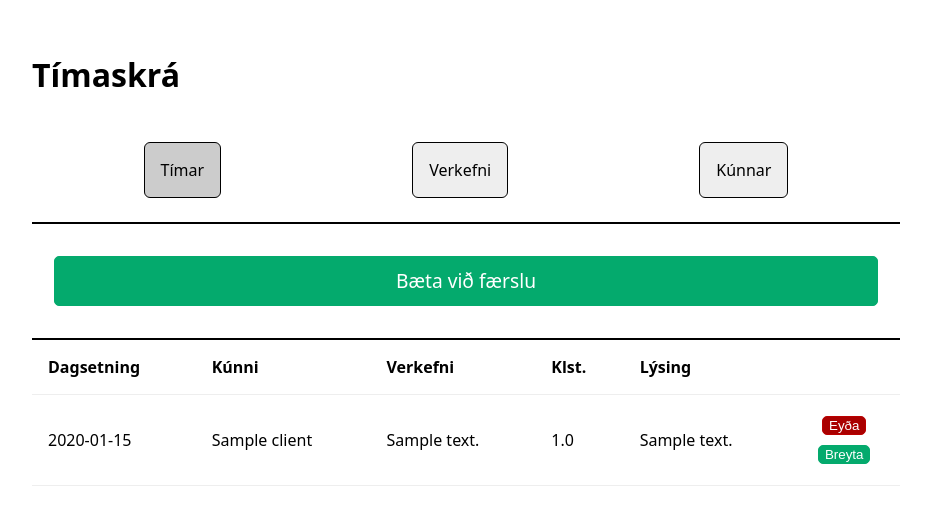
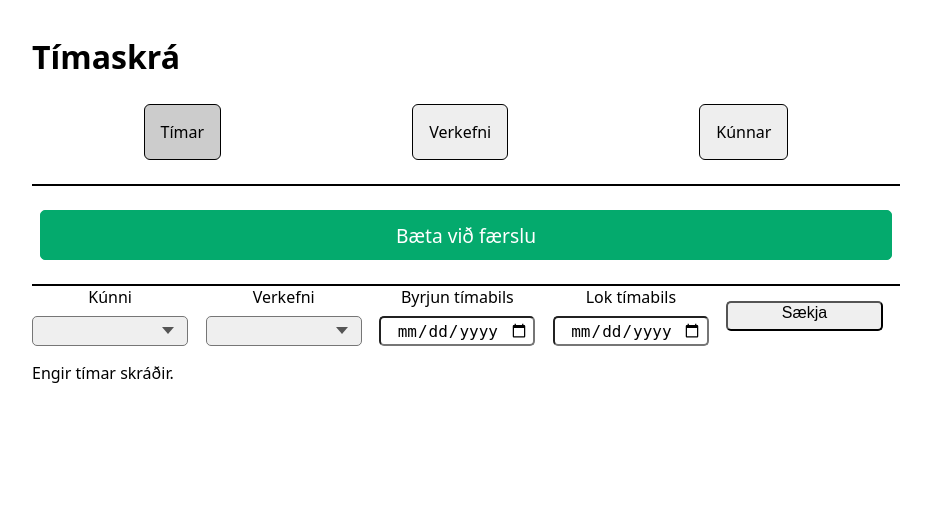
Before and after one commit to sindrimagg/timar, a Flask app: page /hours in a window 1280 px wide. Shown: the top 525 px of the page, without its empty margins (174-1105 px from the left). Run offline with Flask 3, Linux system fonts and the light colour scheme; tables that the repository leaves empty hold one stand-in row (values such as "Sample post"); lists and menus that the app fills with data are empty.

Commit message:
Bæta við fyrirspurnum

```diff
--- a/routes/hours.py
+++ b/routes/hours.py
@@ -1,15 +1,47 @@
 from flask import Blueprint, render_template, request, redirect, jsonify, flash, url_for
-from datetime import date
+from datetime import date, timedelta
 from extensions import db, navs
 from models import Project, Hour, Client
 
 bp = Blueprint('hours', __name__)
 
+def parse_date(date_str):
+    for fmt in ("%Y-%m-%d", "%Y-%m", "%Y"):
+        try:
+            return datetime.strptime(date_str, fmt).date()
+        except ValueError:
+            pass
+    raise ValueError(f"Unsupported date format: {date_str}")
+
 @bp.route('/hours', methods=['GET', 'POST'])
 def hours():
+    clients = Client.query.all()
+
+    client_id = request.args.get('client_id', type=int)
+    project_id = request.args.get('project_id', type=int)
+    start_date = request.args.get('start_date', '')
+    end_date = request.args.get('end_date', '')
+
+    q = Hour.query
+    if not any([client_id, project_id, start_date, end_date]):
+        q = q.filter(Hour.date >= (date.today() - timedelta(weeks=1)))
+    else:
+        if client_id:
+            q = q.filter(Hour.client_id == client_id)
+
+        if project_id:
+            q = q.filter(Hour.project_id == project_id)
+
+        if start_date:
+            q = q.filter(Hour.date >= start_date)
+
+        if end_date:
+            q = q.filter(Hour.date <= end_date)
+
     return render_template(
         'hours.html',
-        hours=Hour.query.order_by(Hour.date.desc()).all(),
+        hours=q.order_by(Hour.date.desc()).all(),
+        clients=clients,
         active='hours',
         navs=navs
     )
--- a/static/style.css
+++ b/static/style.css
@@ -14,7 +14,6 @@ body {
 }
 
 nav {
-  border-bottom: 2px solid black;
   padding: 1.5em 1em;
   display: flex;
   flex-direction: row;
@@ -42,6 +41,7 @@ nav a:hover {
   display: flex;
   justify-content: space-between;
   align-items: center;
+  height: 3rem;
 }
 
 .bar > h2 {
@@ -50,6 +50,7 @@ nav a:hover {
 }
 
 .container {
+  border-top: 2px solid black;
   display: flex;
   flex-direction: column;
 }
@@ -58,12 +59,30 @@ nav a:hover {
   display: flex;
   flex-direction: column;
   align-content: center;
+}
+
+.column * {
+  display: flex;
   justify-content: center;
 }
 
-.column form {
+.query {
   display: flex;
+  border-top: 2px solid black;
+  margin-top: 0.5rem;
+  flex-direction: column;
   justify-content: center;
+}
+
+.query label {
+  text-align: center;
+}
+
+.query * {
+  font-size: 1rem;
+  min-height: 30px;
+  align-content: center;
+  border-radius: 5px;
 }
 
 .row {
@@ -71,6 +90,7 @@ nav a:hover {
   width: 100%;
   justify-content: center;
   flex-direction: column;
+  align-content: center;
   margin-top: 0.5em;
 }
 
@@ -79,8 +99,7 @@ nav a:hover {
 }
 
 .row .post, .row .quit {
-  flex-basis: 95%;
-  width: 100%;
+  flex-basis: 100%;
   text-align: center;
 }
 
@@ -179,8 +198,7 @@ select {
 @media all and (min-width: 600px) {
   .row {
     flex-direction: row;
-    align-items: baseline;
-    margin-top: 1em;
+    align-items: center;
   }
   .row label {
     text-align: left;
@@ -193,13 +211,23 @@ select {
     width: 100%;
     min-height: 50px;
   }
+
+  .query {
+    flex-direction: row;
+    align-items: center;
+    justify-content: space-between;
+  }
+
+  .query * {
+    width: 90%;
+  }
 }
 
 table {
   width: 100%;
   border-top: 2px solid black;
   border-collapse: collapse;
-  margin-top: 1rem;
+  margin-top: 0.5rem;
 }
 
 th, td {
--- a/templates/form_hours.html
+++ b/templates/form_hours.html
@@ -16,7 +16,7 @@
 
   <div class="row">
     <label for="date">Dagsetning</label>
-    <input type="date" name="date" id="date" value="{{ item.date if item else today }}" required/>
+    <input type="date" name="date" id="date" value="{{ item.date if item else today }}" required max="{{ today }}"/>
   </div>
 
   <div class="row">
--- a/templates/hours.html
+++ b/templates/hours.html
@@ -2,9 +2,42 @@
 
 {% block content %}
 
-<div class="row">
+<div class="container">
+  <div class="row">
     <a class="post" href="/form_hours">Bæta við færslu</a>
+  </div>
 </div>
+
+<form class="query" method="get">
+  <div class="column">
+    <label for="client" class="">Kúnni</label>
+    <select id="client" name="client_id" onchange="loadProjects()">
+      <option value=""></option>
+      {% for c in clients %}
+      <option value="{{ c.id }}">{{ c.name }}</option>
+      {% endfor %}
+    </select>
+  </div>
+
+  <div class="column">
+    <label for="project">Verkefni</label>
+    <select id="project" name="project_id"></select>
+  </div>
+
+  <div class="column">
+    <label for="date">Byrjun tímabils</label>
+    <input type="date" name="start_date" id="start_date"/>
+  </div>
+
+  <div class="column">
+    <label for="date">Lok tímabils</label>
+    <input type="date" name="end_date" id="end_date"/>
+  </div>
+
+  <div class="column">
+    <button>Sækja</button>
+  </div>
+</form>
 
 {% if hours %}
 <table>
@@ -41,5 +74,33 @@
 {% else %}
 <p>Engir tímar skráðir.</p>
 {% endif %}
+<script>
+  document.addEventListener('DOMContentLoaded', () => {
+    loadProjects();
+  });
 
+  function loadProjects() {
+    const clientId = document.getElementById('client').value;
+    const projectSelect = document.getElementById('project');
+    projectSelect.innerHTML = '<option value=""></option>';
+
+    if (!clientId) return;
+
+    fetch('/api/projects?client_id=' + clientId)
+      .then(res => res.json())
+      .then(data => {
+        data
+          .sort((a, b) => a.description.localeCompare(b.description))
+          .forEach(p => {
+            const opt = document.createElement('option');
+            opt.value = p.id;
+            opt.textContent = p.description;
+            {% if item %}
+            if ( p.id == {{ item.project_id }}) { opt.selected = true; }
+            {% endif %}
+            projectSelect.appendChild(opt);
+          });
+      });
+  }
+</script>
 {% endblock %}
```
